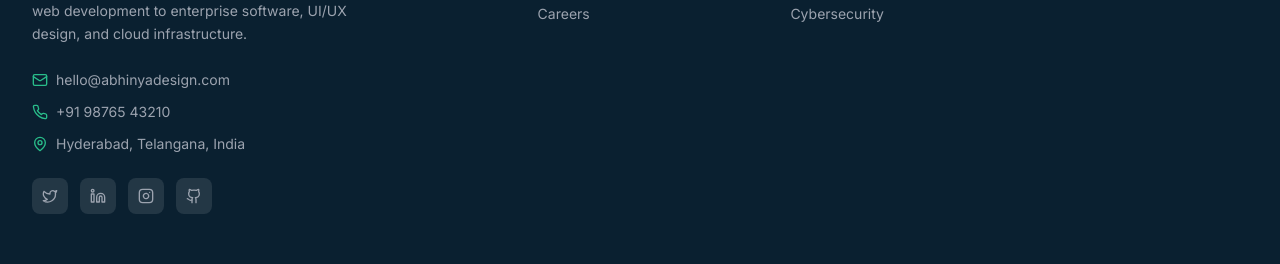
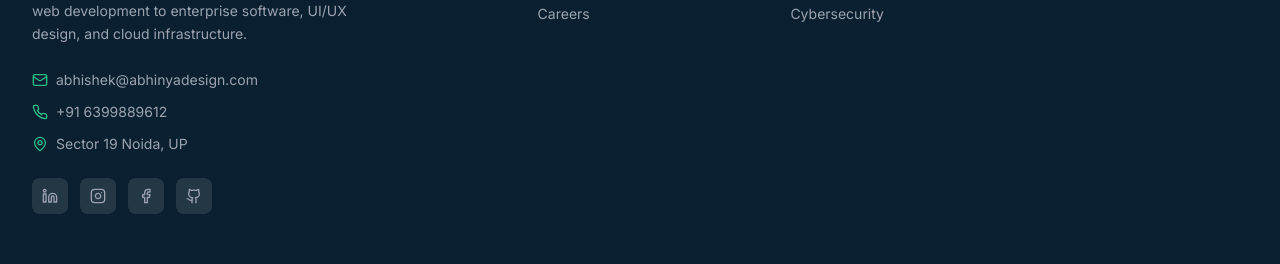
Before and after one commit to abhinyadesign/abhinyadesign, a Next.js app: page / in a window 1280 px wide. Shown: the part 9169-9433 px from the top of the page. Built offline with nearby package versions, Linux system fonts and the light colour scheme.

Commit message:
Update contact info and add facebook icon

```diff
--- a/components/Footer.tsx
+++ b/components/Footer.tsx
@@ -1,14 +1,14 @@
 import React from "react";
 import Link from "next/link";
 import Image from "next/image";
-import { Twitter, Linkedin, Instagram, Github, Mail, Phone, MapPin } from "lucide-react";
+import { Linkedin, Instagram, Github, Facebook, Mail, Phone, MapPin } from "lucide-react";
 import { siteData } from "@/data/siteData";
 
 const socialIcons: Record<string, React.ReactNode> = {
-  Twitter: <Twitter className="w-4 h-4" />,
   LinkedIn: <Linkedin className="w-4 h-4" />,
   Instagram: <Instagram className="w-4 h-4" />,
   Github: <Github className="w-4 h-4" />,
+  Facebook: <Facebook className="w-4 h-4" />,
 };
 
 export default function Footer() {
--- a/data/siteData.ts
+++ b/data/siteData.ts
@@ -6,14 +6,14 @@ export const siteData: SiteData = {
     tagline: "Transforming Ideas Into Digital Excellence",
     description:
       "We are a full-service IT and software company delivering cutting-edge digital solutions — from web development to enterprise software, UI/UX design, and cloud infrastructure.",
-    email: "hello@abhinyadesign.com",
-    phone: "+91 98765 43210",
-    address: "Hyderabad, Telangana, India",
+    email: "abhishek@abhinyadesign.com",
+    phone: "+91 6399889612",
+    address: "Sector 19 Noida, UP",
     socials: [
-      { platform: "Twitter", href: "#" },
-      { platform: "LinkedIn", href: "#" },
-      { platform: "Instagram", href: "#" },
-      { platform: "Github", href: "#" },
+      { platform: "LinkedIn", href: "https://www.linkedin.com/in/abhinya-design/" },
+      { platform: "Instagram", href: "https://instagram.com/abhinyadesign" },
+      { platform: "Facebook", href: "https://www.facebook.com/share/1DPMSv5nre/?mibextid=wwXIfr" },
+      { platform: "Github", href: "https://github.com/abhinyadesign" },
     ],
   },
 
```
